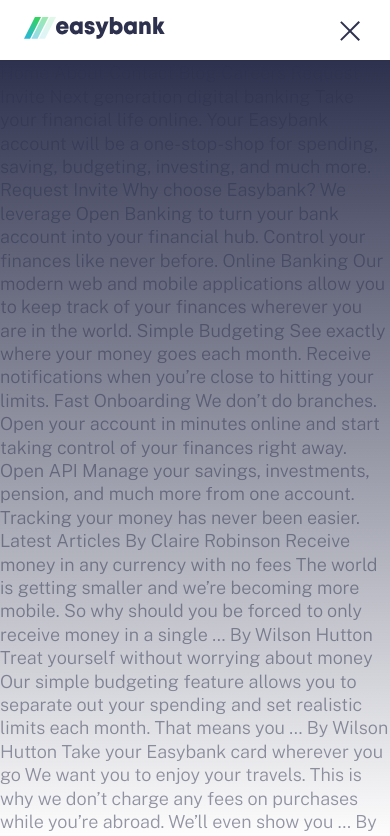
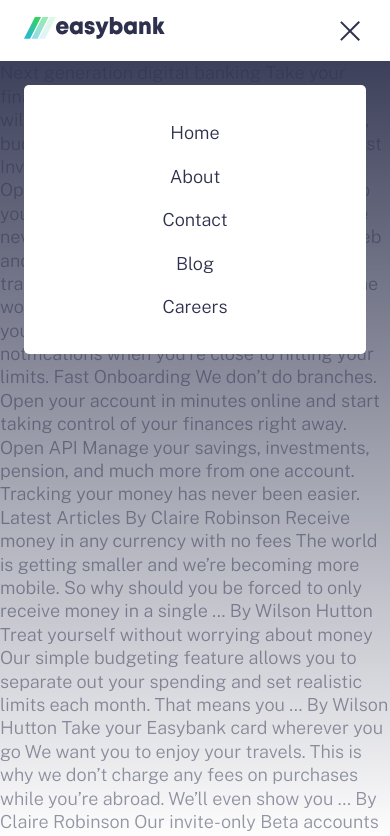
Before and after one commit to Don-PhDev/EasyBank-landing-page, a plain HTML site: page index.html in a window 390 px wide. Both pictures are taken after a click on the link 353 px from the left and 30 px from the top of the page. Shown: the top 836 px of the page. Drawn offline with nearby package versions, Linux system fonts and the light colour scheme.

Commit message:
animated mobile menu

```diff
--- a/assets/js/script.js
+++ b/assets/js/script.js
@@ -1,17 +1,25 @@
 const btnHamburger = document.querySelector("#btnHamburger");
+const body = document.querySelector("body");
 const header = document.querySelector(".header");
 const overlay = document.querySelector(".overlay");
+const fade = document.querySelectorAll(".faded");
 
 btnHamburger.addEventListener("click", function () {
   console.log("click hamburger");
 
   if (header.classList.contains("open")) {
+    body.classList.remove("no-scroll");
     header.classList.remove("open");
-    overlay.classList.remove("fade-in");
-    overlay.classList.add("fade-out");
+    fade.forEach((element) => {
+      element.classList.remove("fade-in");
+      element.classList.add("fade-out");
+    });
   } else {
+    body.classList.add("no-scroll");
     header.classList.add("open");
-    overlay.classList.remove("fade-out");
-    overlay.classList.add("fade-in");
+    fade.forEach((element) => {
+      element.classList.remove("fade-out");
+      element.classList.add("fade-in");
+    });
   }
 });
--- a/assets/stylesheets/_animations.scss
+++ b/assets/stylesheets/_animations.scss
@@ -1,3 +1,7 @@
+.faded {
+  visibility: hidden;
+}
+
 @keyframes fade-in {
   from {
     visibility: hidden;
@@ -8,11 +12,12 @@
     opacity: 0;
   }
   to {
+    visibility: visible;
     opacity: 1;
   }
 }
 .fade-in {
-  animation: fade-in 300ms ease-in-out forwards;
+  animation: fade-in 200ms ease-in-out forwards;
 }
 
 @keyframes fade-out {
@@ -31,5 +36,5 @@
 }
 
 .fade-out {
-  animation: fade-out 300ms ease-in-out forwards;
+  animation: fade-out 200ms ease-in-out forwards;
 }
--- a/assets/stylesheets/_globals.scss
+++ b/assets/stylesheets/_globals.scss
@@ -17,12 +17,22 @@ body {
   font-weight: 300;
   color: $grayishBlue;
   line-height: 1.3;
+
+  &.no-scroll {
+    overflow: hidden;
+  }
 }
 
 a,
 a:visited,
 a:hover {
   text-decoration: none;
+}
+
+// Spacing
+.container {
+  padding-left: 1.5rem;
+  padding-right: 1.5rem;
 }
 
 // Flexbox
--- a/assets/stylesheets/_header.scss
+++ b/assets/stylesheets/_header.scss
@@ -1,6 +1,6 @@
 .header {
   &.open {
-    .header__menu {
+    .header__toggle {
       > span:first-child {
         transform: rotate(45deg);
       }
@@ -18,7 +18,7 @@
   .overlay {
     opacity: 0;
     position: fixed;
-    top: 3.75rem;
+    top: 0px;
     bottom: 0px;
     right: 0px;
     left: 0px;
@@ -26,7 +26,10 @@
   }
 
   nav {
-    padding: 1.0625rem 1.5rem;
+    position: relative;
+    background-color: $white;
+    padding-top: 1.0625rem;
+    padding-bottom: 1.0625rem;
   }
 
   &__logo {
@@ -36,7 +39,7 @@
     }
   }
 
-  &__menu {
+  &__toggle {
     > span {
       display: block;
       width: 26px;
@@ -47,6 +50,28 @@
 
       &:not(:last-child) {
         margin-bottom: 5px;
+      }
+    }
+  }
+
+  &__menu {
+    position: absolute;
+    width: calc(100% - 3rem);
+    left: 50%;
+    transform: translateX(-50%);
+    background: $white;
+    margin-top: 1.5rem;
+    padding: 1.625rem;
+    border-radius: 5px;
+
+    a {
+      display: block;
+      padding: 0.625rem;
+      color: $darkBlue;
+      text-align: center;
+
+      &:hover {
+        font-weight: 500;
       }
     }
   }
--- a/index.html
+++ b/index.html
@@ -31,9 +31,9 @@
   </head>
   <body>
     <header class="header">
-      <div class="overlay"></div>
+      <div class="overlay faded"></div>
 
-      <nav class="flex flex-js-sb flex-ai-c">
+      <nav class="container flex flex-js-sb flex-ai-c">
         <a href="#" class="header__logo">
           <img src="assets/images/logo.svg" alt="Easybank" />
         </a>
@@ -41,7 +41,7 @@
         <a
           id="btnHamburger"
           href="#"
-          class="header__menu open hide-for-desktop"
+          class="header__toggle open hide-for-desktop"
         >
           <span></span>
           <span></span>
@@ -60,33 +60,40 @@
           >Request Invite</a
         >
       </nav>
+
+      <div class="header__menu faded">
+        <a href="#">Home</a>
+        <a href="#">About</a>
+        <a href="#">Contact</a>
+        <a href="#">Blog</a>
+        <a href="#">Careers</a>
+      </div>
     </header>
 
-    <!-- <!-- -->
-    Home About Contact Blog Careers Request Invite Next generation digital
-    banking Take your financial life online. Your Easybank account will be a
-    one-stop-shop for spending, saving, budgeting, investing, and much more.
-    Request Invite Why choose Easybank? We leverage Open Banking to turn your
-    bank account into your financial hub. Control your finances like never
-    before. Online Banking Our modern web and mobile applications allow you to
-    keep track of your finances wherever you are in the world. Simple Budgeting
-    See exactly where your money goes each month. Receive notifications when
-    you’re close to hitting your limits. Fast Onboarding We don’t do branches.
-    Open your account in minutes online and start taking control of your
-    finances right away. Open API Manage your savings, investments, pension, and
-    much more from one account. Tracking your money has never been easier.
-    Latest Articles By Claire Robinson Receive money in any currency with no
-    fees The world is getting smaller and we’re becoming more mobile. So why
-    should you be forced to only receive money in a single … By Wilson Hutton
-    Treat yourself without worrying about money Our simple budgeting feature
-    allows you to separate out your spending and set realistic limits each
-    month. That means you … By Wilson Hutton Take your Easybank card wherever
-    you go We want you to enjoy your travels. This is why we don’t charge any
-    fees on purchases while you’re abroad. We’ll even show you … By Claire
-    Robinson Our invite-only Beta accounts are now live! After a lot of hard
-    work by the whole team, we’re excited to launch our closed beta. It’s easy
-    to request an invite through the site ... About Us Contact Blog Careers
-    Support Privacy Policy Request Invite © Easybank. All Rights Reserved
+    Next generation digital banking Take your financial life online. Your
+    Easybank account will be a one-stop-shop for spending, saving, budgeting,
+    investing, and much more. Request Invite Why choose Easybank? We leverage
+    Open Banking to turn your bank account into your financial hub. Control your
+    finances like never before. Online Banking Our modern web and mobile
+    applications allow you to keep track of your finances wherever you are in
+    the world. Simple Budgeting See exactly where your money goes each month.
+    Receive notifications when you’re close to hitting your limits. Fast
+    Onboarding We don’t do branches. Open your account in minutes online and
+    start taking control of your finances right away. Open API Manage your
+    savings, investments, pension, and much more from one account. Tracking your
+    money has never been easier. Latest Articles By Claire Robinson Receive
+    money in any currency with no fees The world is getting smaller and we’re
+    becoming more mobile. So why should you be forced to only receive money in a
+    single … By Wilson Hutton Treat yourself without worrying about money Our
+    simple budgeting feature allows you to separate out your spending and set
+    realistic limits each month. That means you … By Wilson Hutton Take your
+    Easybank card wherever you go We want you to enjoy your travels. This is why
+    we don’t charge any fees on purchases while you’re abroad. We’ll even show
+    you … By Claire Robinson Our invite-only Beta accounts are now live! After a
+    lot of hard work by the whole team, we’re excited to launch our closed beta.
+    It’s easy to request an invite through the site ... About Us Contact Blog
+    Careers Support Privacy Policy Request Invite © Easybank. All Rights
+    Reserved
 
     <div class="attribution">
       Challenge by
```
Also changed, not shown: assets/stylesheets/application.css, 1 other file.
